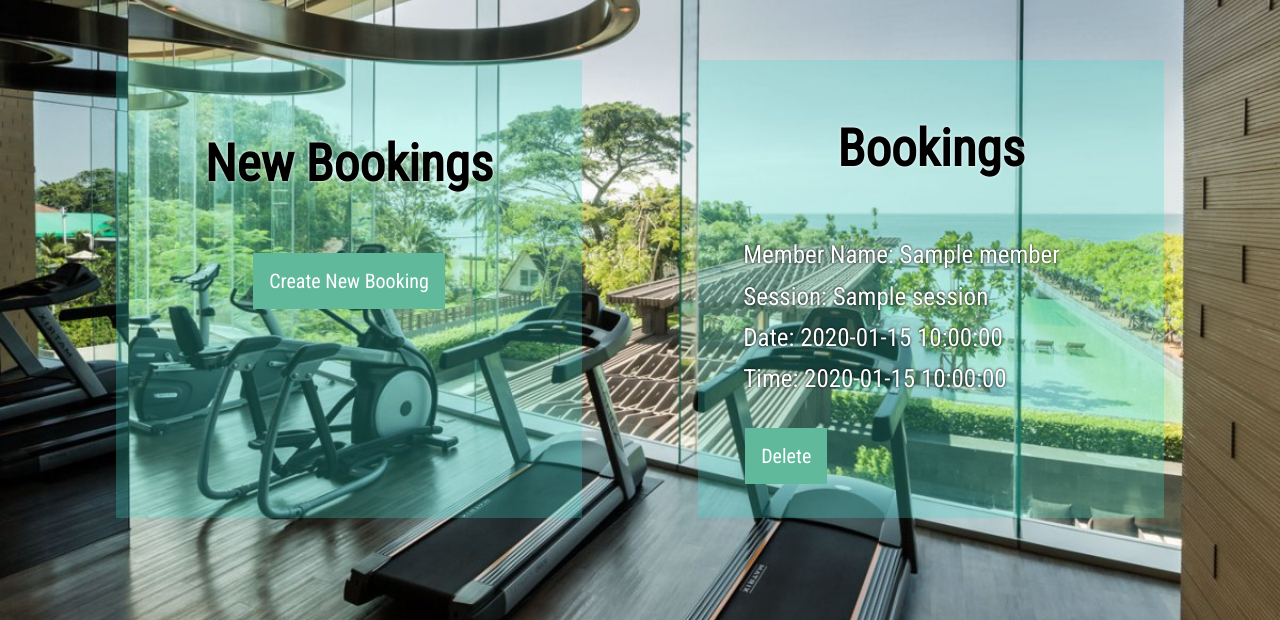
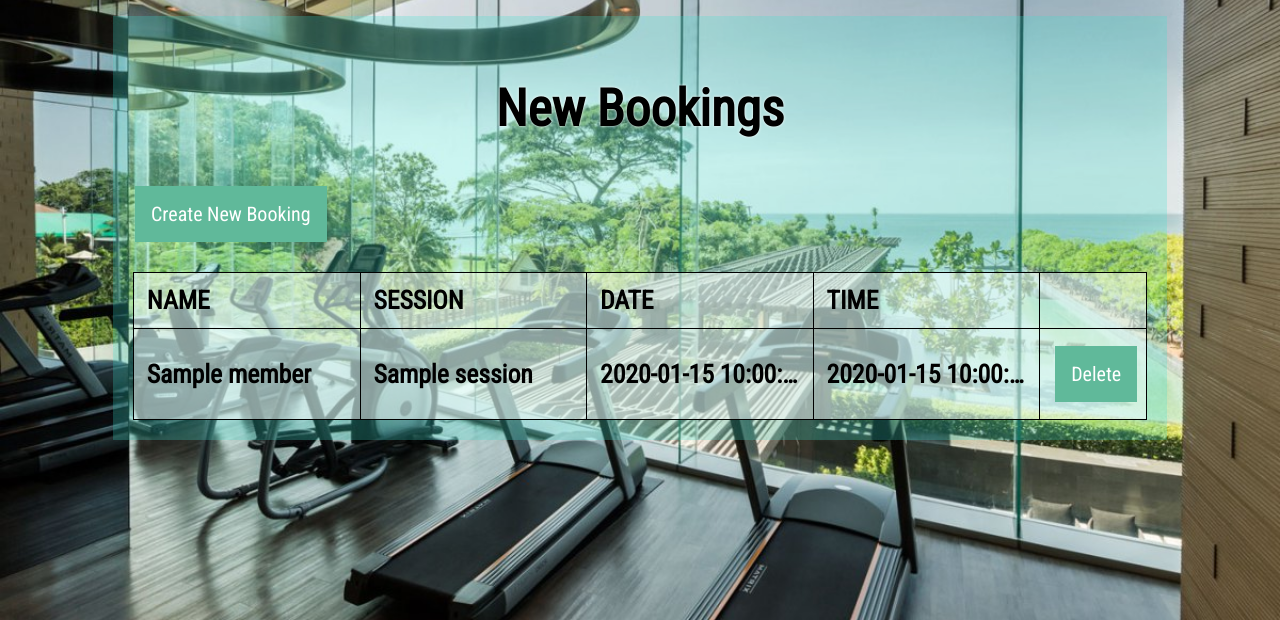
Before and after one commit to nls20/Gym_App_Project, a Flask app: page /bookings in a window 1280 px wide. Shown: the part 180-800 px from the top of the page. Run offline with Flask 2, Linux system fonts and the light colour scheme; a database or web service that is not in the repository returns one stand-in record (values such as "Sample title"); some libraries are stand-ins or nearby versions.

Commit message:
made bookings into a table foramt

```diff
--- a/static/css/bookings.css
+++ b/static/css/bookings.css
@@ -1,16 +1,20 @@
 .bookings-container {
-    max-width: 1300px;
+    /* max-width: 1300px;
     margin: 40px auto 0 auto;
     line-height: 1.65;
     padding: 20px 50px;
     display: flex;
     flex-wrap: wrap;
     justify-content: space-around;
-    font-family: 'Roboto Condensed', sans-serif;
+    font-family: 'Roboto Condensed', sans-serif; */
+    position:relative;
+    display: flex;
+    flex-wrap: wrap;
+    justify-content: space-evenly;
 }
 
 .create-booking-1 {
-    padding: 20px;
+    /* padding: 20px;
     box-sizing: border-box;
     margin-bottom: 20px;
     background-color: rgba(64, 224, 208, 0.26);
@@ -18,41 +22,25 @@
     font-weight: 600;
     color: black;
     text-align: center;
-    flex-basis: 40%;
+    flex-basis: 40%; */
+    padding: 20px;
+    box-sizing: border-box;
+    margin-bottom: 20px;
+    background-color:rgba(64, 224, 208, 0.26);
+    font-size: 2.0vw;
+    font-weight: 600;
+    color: black;
 
 }
 
 .create-booking-1 h1 {
     color: black;
-    text-shadow: 0 0 3px white;
-    font-size: 4.0vw;
-    text-align: center;
-    font-weight: 700;
-}
-
-.create-booking-2 {
-    padding: 5px;
-    font-size: 25px;
-    color: white;
-    box-sizing: border-box;
-    margin-bottom: 20px;
-    background-color:  rgba(64, 224, 208, 0.26);
-    text-shadow: 0 0 3px black;
-    flex-basis: 40%;
-}
-
-.create-booking-2 h1 {
-    color: black;
     font-size: 4.0vw;
     font-weight: 700;
     text-align: center;
     text-shadow: 0 0 3px white;
-
 }
 
-.create-booking-2 li {
-   list-style-type: none;
-}
 
 .new-booking a {
     color: white;
@@ -85,14 +73,6 @@
 
 .new-booking-container {
         max-width: 2000px;
-        /* margin: 40px auto 0 auto;
-        line-height: 1.65;
-        padding: 20px 50px;
-        position:absolute; */
-        /* flex-flow: row wrap;
-        flex-direction: row;
-        align-content: space-between;
-        justify-content: space-between; */
         text-align: center;
         display: grid;
         grid-template-columns: (4, 3fr);
@@ -115,14 +95,6 @@
     background-color: rgba(64, 224, 208, 0.26);
     color:white;
 }
-
-.new-booking-1-last {
-    background-color: none;
-    flex-grow: 5;
-    margin-left: 590px;
-
-}
-
 
 .new-booking-button {
 
@@ -147,7 +119,7 @@
     font-size: 4.0vw;
     text-align: center;
     font-weight: 700;
-    padding: 0;
+    padding: 20px;
     margin: 0;
 }
 
@@ -188,3 +160,31 @@
 .booking-label:hover {
     background-color: gray;
 }
+
+.booking-table {
+    table-layout: fixed;
+    width: 1000px;
+    border-spacing: 0.5rem;
+    border-collapse: collapse;
+    text-align: left;
+}
+
+.booking-table tr {
+    background-color: rgba(255, 255, 255, 0.5);
+    padding: .35em;
+}
+
+.booking-table td, th {
+    border: 1px solid black;
+    overflow: hidden;
+    white-space: nowrap;
+    text-overflow: ellipsis;
+    padding: 0.5em;
+    text-align: left;
+    }
+
+.booking-table td, a {
+    color: black;
+    text-decoration: none;
+
+}
--- a/static/css/sessions.css
+++ b/static/css/sessions.css
@@ -122,11 +122,11 @@
 }
 
 .table-header-date {
-    width: 150px;
+    width: 200px;
 }
 
 .table-header-time  {
-    width: 150px;
+    width: 200px;
 }
 
 .table-header-edit {
--- a/templates/bookings/index.html
+++ b/templates/bookings/index.html
@@ -4,36 +4,33 @@
 <section class="bookings-container">
 <div class="create-booking-1">
     <h1>New Bookings</h1>
- <div class="new-booking">
+<table>
+ <!-- <div class="new-booking"> -->
 <p>
     <a href="/bookings/new"><button class="new-button">Create New Booking</button></a>
 </p>
 </div>
-</div>
-
-<div class="create-booking-2">
-    <h1>Bookings</h1>
-<ul>
+<table class="booking-table">
+<!-- <div class="create-booking-2"> -->
+    <tr>
+        <th class="table-header-name">NAME</th>
+        <th class="table-header-category">SESSION</th>
+        <th class="table-header-date">DATE</th>
+        <th class="table-header-time">TIME</th>
+        <th class="table-header-delete"></th>
+    </tr>
     {% for booking in bookings %}
-    <section>
-    <li>
-        <p>Member Name: {{booking.member.name }} <br>
-            Session: {{ booking.session.name }}<br>
-            Date: {{booking.date}} <br>
-            Time: {{ booking.time }}</p>
-        <p>
-            <form action="/bookings/{{ booking.id }}/delete" method="POST">
-                <input class="new-button" type="submit" value="Delete">
-            </form>
-
-
-        </p>
-    </li>
+    <tr>
+        <td>{{booking.member.name }} </td>
+        <td>{{ booking.session.name }}</td>
+        <td> {{booking.date}} </td>
+        <td>{{ booking.time }}</td>
+        <td><form action="/bookings/{{ booking.id }}/delete" method="POST">
+            <input class="new-button" type="submit" value="Delete">
+        </form></td>
+    </tr>
 
     {% endfor %}
-</ul>
-</div>
-</div>
-</section>
+</table>
 </section>
 {% endblock %}
--- a/templates/sessions/new.html
+++ b/templates/sessions/new.html
@@ -1,5 +1,8 @@
 {% extends "base.html" %}
 {% block content %}
+<div class="add-session">
+  <h1>Add a Session</h1>
+  </div>
 <div class="new-session-container">
   <div class="new-session-1">
 <form action="/sessions" method="post">
```
Also changed, not shown: other parts of static/css/sessions.css (+26 -8 lines).
